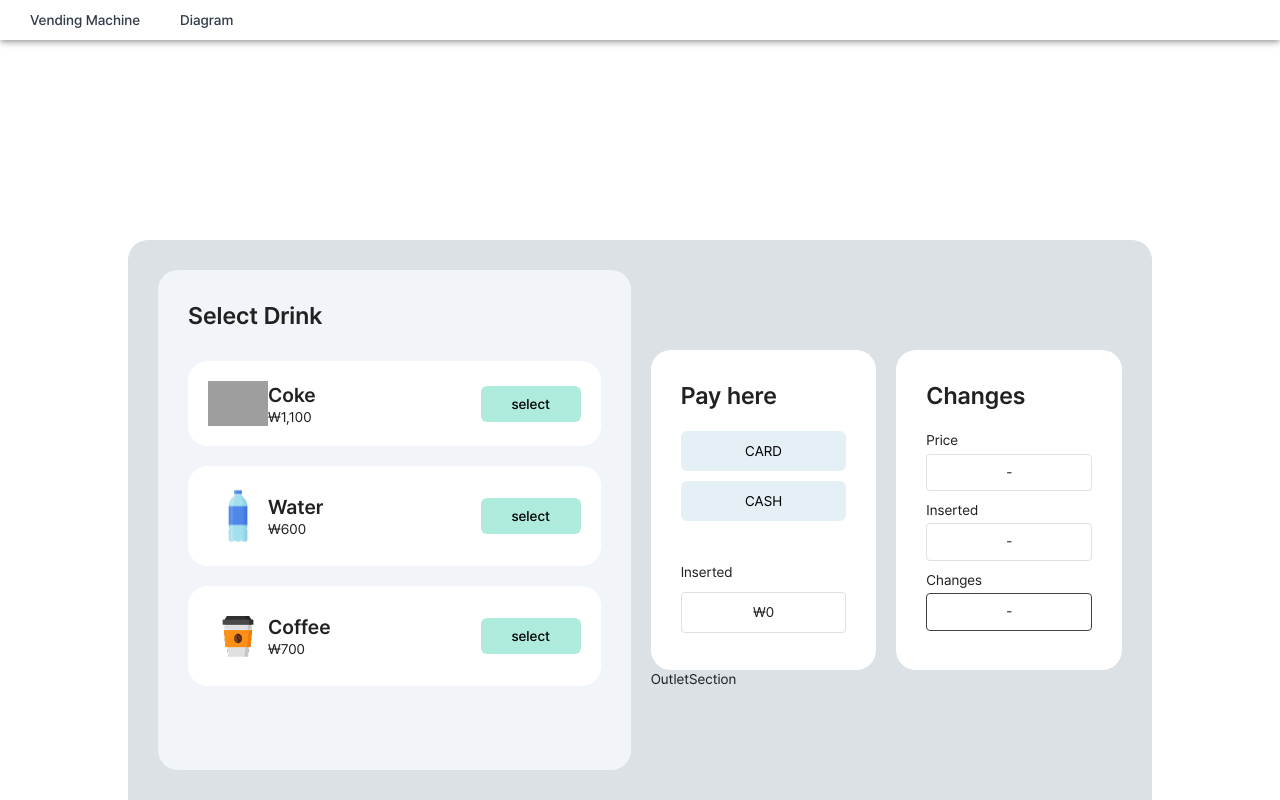
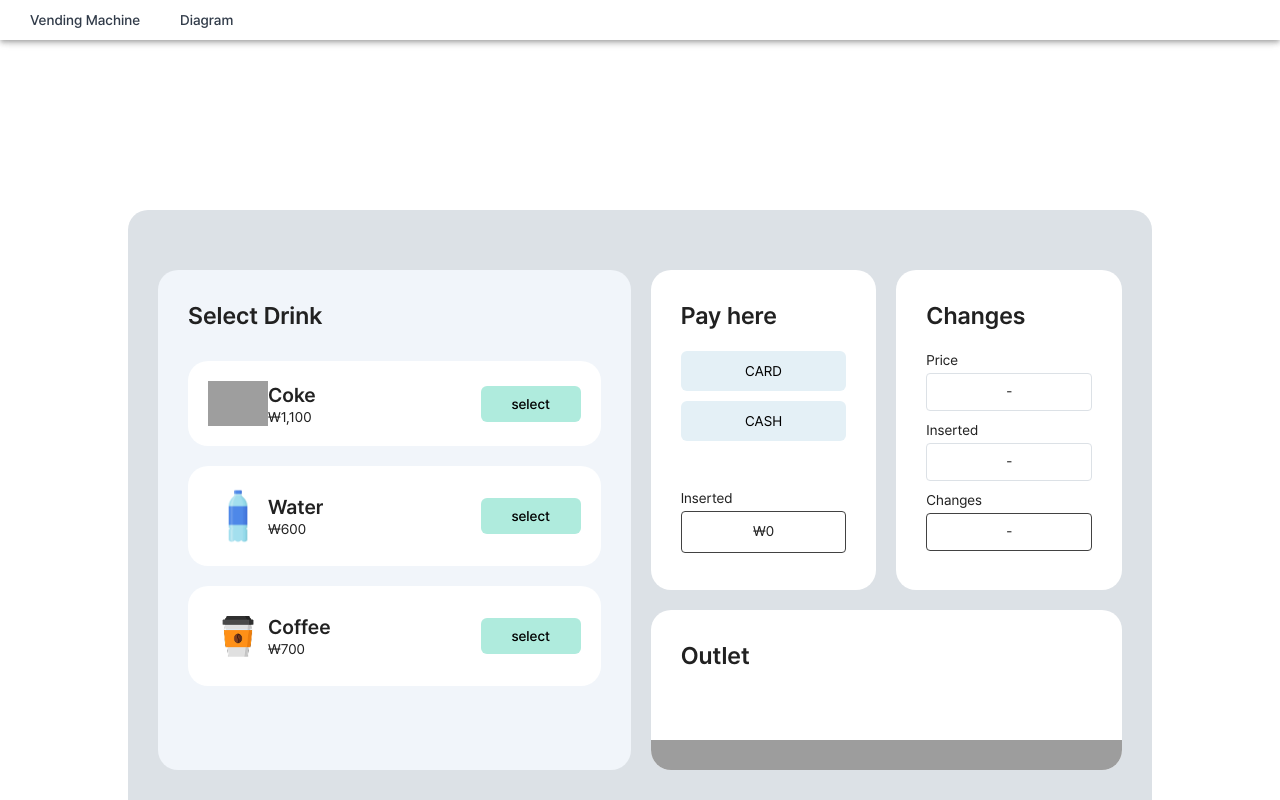
Before and after one commit to siwon9898/siwon-vending-machine, a React (Vite) app: page / in a window 1280 px wide. Built offline with nearby package versions, Linux system fonts and the light colour scheme; grey boxes are pictures that could not be loaded.

Commit message:
outlet section 세팅

```diff
--- a/src/views/pages/vendingMachine/VendingMachine.tsx
+++ b/src/views/pages/vendingMachine/VendingMachine.tsx
@@ -39,7 +39,7 @@
   background: theme.palette.grey[300],
   alignSelf: "end",
   borderRadius: "20px 20px 0 0",
-  padding: "30px",
+  padding: "60px 30px 30px 30px",
 }));
 
 const FlexBox = styled(Box)({
--- a/src/views/pages/vendingMachine/components/OutletSection.tsx
+++ b/src/views/pages/vendingMachine/components/OutletSection.tsx
@@ -1,7 +1,33 @@
-import React from "react";
+import { Box, styled, Typography } from "@mui/material";
 
 const OutletSection = () => {
-  return <div>OutletSection</div>;
+  return (
+    <Container>
+      <Typography variant="h3">Outlet</Typography>
+      <OutletFloor />
+    </Container>
+  );
 };
 
+const Container = styled(Box)({
+  marginTop: "20px",
+  height: "160px",
+  background: "#fff",
+  borderRadius: "20px",
+  padding: "30px 30px 0 30px",
+  "& > h3": {
+    fontWeight: 600,
+  },
+});
+
+const OutletFloor = styled(Box)(({ theme }) => ({
+  position: "absolute",
+  bottom: 0,
+  left: 0,
+  width: "100%",
+  background: theme.palette.grey[400],
+  height: "30px",
+  borderRadius: "0 0 20px 20px",
+}));
+
 export default OutletSection;
--- a/src/views/pages/vendingMachine/components/PaySection.tsx
+++ b/src/views/pages/vendingMachine/components/PaySection.tsx
@@ -43,9 +43,10 @@
 }));
 
 const InsertedBox = styled(Box)(({ theme }) => ({
-  marginTop: "42px !important",
+  marginTop: "48px !important",
+  gap: "4px !important",
   "& > .MuiBox-root": {
-    border: `1px solid ${theme.palette.grey[300]}`,
+    border: `1px solid ${theme.palette.grey[800]}`,
     borderRadius: "4px",
     textAlign: "center",
     padding: "10px",
```
